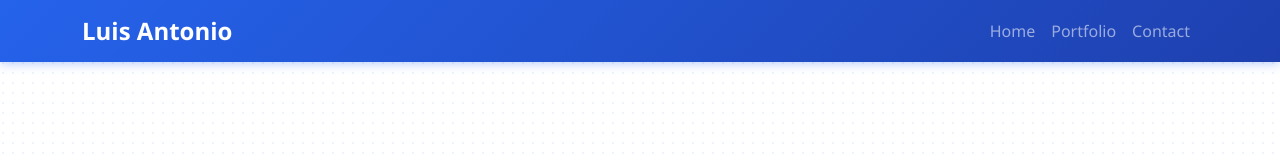
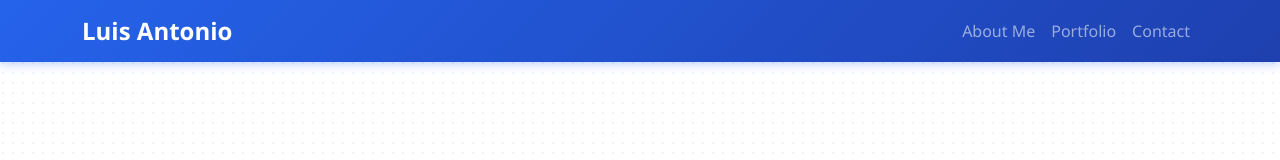
Before and after one commit to luisantonioj/react-portfolio, a React (Create React App) app: page / in a window 1280 px wide. Shown: the top 160 px of the page. Built offline with nearby package versions, Linux system fonts and the light colour scheme.

Commit message:
rename home to about me

```diff
--- a/src/App.js
+++ b/src/App.js
@@ -77,7 +77,7 @@
               </button>
               <div className="collapse navbar-collapse" id="navbarNav">
                   <ul className="navbar-nav ms-auto">
-                      <li className="nav-item"><a className="nav-link" href="#home">Home</a></li>
+                      <li className="nav-item"><a className="nav-link" href="#home">About Me</a></li>
                       <li className="nav-item"><a className="nav-link" href="#portfolio">Portfolio</a></li>
                       <li className="nav-item"><a className="nav-link" href="#contact">Contact</a></li>
                   </ul>
```
